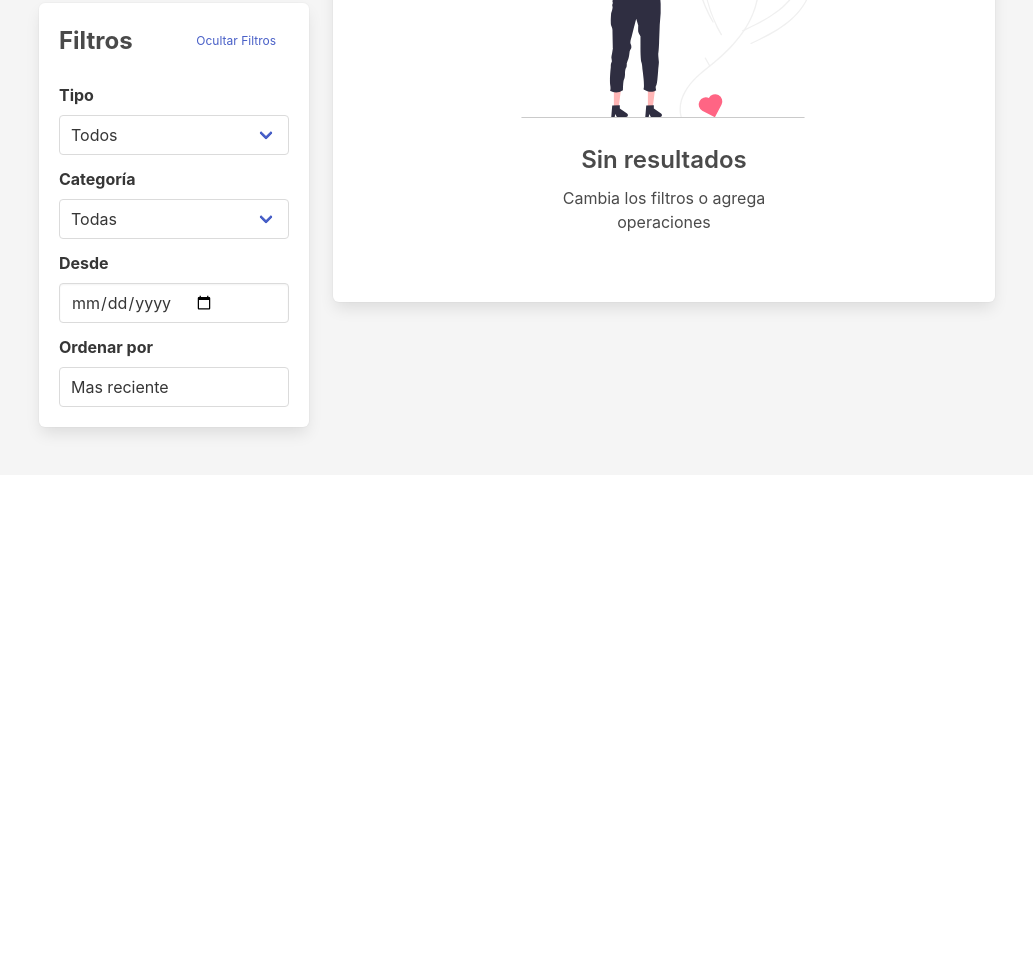
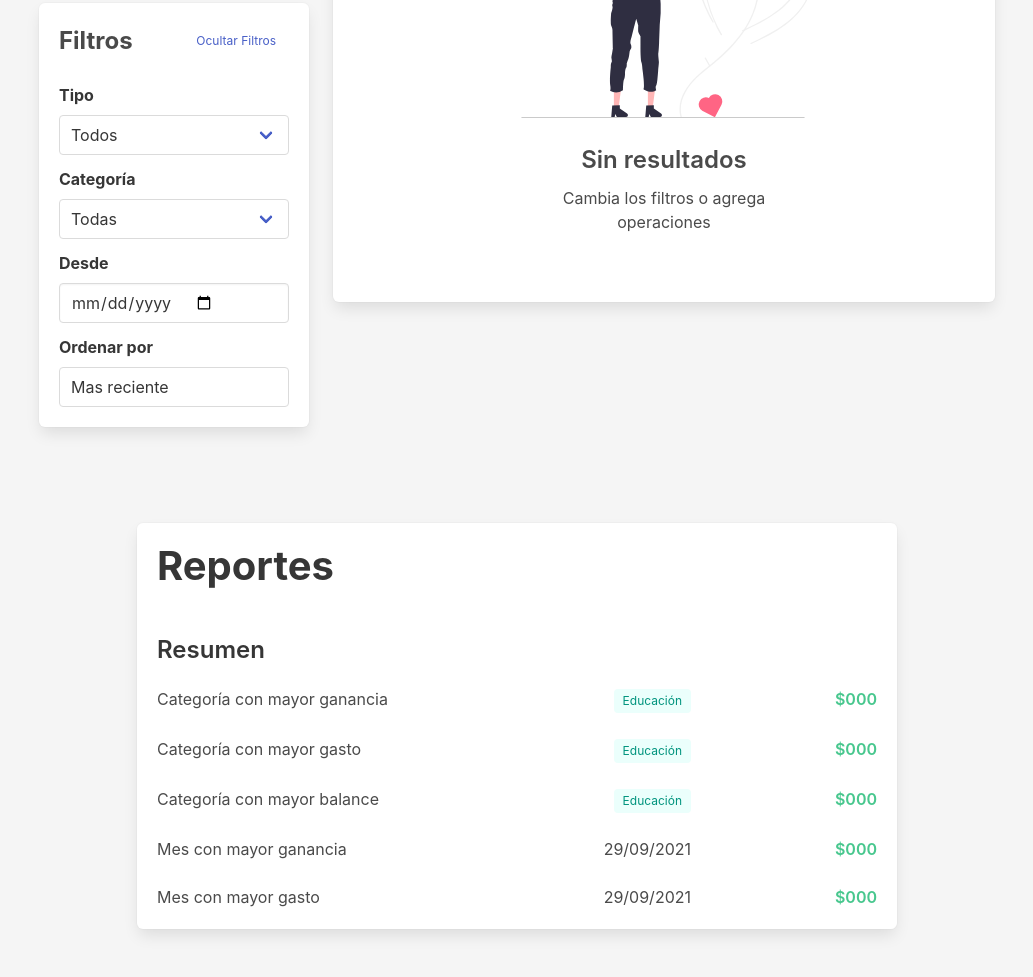
Before and after one commit to KariUlrich/AhorraDas, a plain HTML site: page index.html in a window 1280 px wide. Shown: the part 430-1407 px from the top of the page, without its empty margins (123-1156 px from the left). Before the commit the page ends 905 px from the top, so only its background shows below. Drawn offline with nearby package versions, Linux system fonts and the light colour scheme.

Commit message:
armando resumen de reporte

```diff
--- a/index.html
+++ b/index.html
@@ -1,5 +1,5 @@
 <!DOCTYPE html>
-<html lang="en">
+<html lang="es">
 <head>
     <meta charset="UTF-8">
     <meta http-equiv="X-UA-Compatible" content="IE=edge">
@@ -65,7 +65,7 @@
         <section class="secPrincipal section has-background-light">
             <div class="container">
             <div class="columns">
-                <div class="column is-3 is-offset-1">
+                <div class="column is-3-widescreen is-offset-1-widescreen is-4-desktop is-12-tablet">
                     <div class="box has-background-white">
                       <h3 class="is-size-3 has-text-weight-bold">Balance</h3>
                           <div class="columns is-vcentered mt-5">
@@ -168,7 +168,7 @@
             </div>
           </div>
         </section>
-  <!----------------------------------Categorias(oculta)-------------------------------------------->
+  <!----------------------------------Categorias(oculta)-------------------------------------->
         <section class="categorias section has-background-light is-hidden">
           <div class="container">
               <div class="columns">
@@ -246,8 +246,8 @@
               </div>
           </div>
         </section>
-  <!-----------------------------------Reportes(oculta)---------------------------------------------->
-        <section class="reportes section has-background-light is-hidden">
+  <!-----------------------------------Reportes(oculta)---------------------------------------->
+        <section class="section has-background-light is-hidden">
           <div class="container">
                 <div class="columns">
                     <div class="column is-8 is-offset-2">
@@ -267,7 +267,7 @@
                 </div>
           </div>
         </section>
-  <!--------------------------------Nueva Operación(oculta)----------------------------------------->
+  <!--------------------------------Nueva Operación(oculta)------------------------------------>
         <section class="section has-background-light nuevaOperacion is-hidden">
           <div class="container">
           <div class="columns">
@@ -324,23 +324,78 @@
                         </div>
                       </div>
                     </div>
-                    <div class="columns">
+                    <div class="columns mt-5">
                       <div class="column is-4 is-offset-8">
-                       <div class="field is-grouped mt-6 ml-5">
-                          <div class="control">
+                         <div class="buttons is-right">
                             <button class="button is-light" type="button" id="cancelar">Cancelar</button>
-                          </div>
-                          <div class="control">
                             <button class="button is-success" type="button" id="agregar">Agregar</button>
                           </div>
                       </div>
-                     </div>
                   </div>
                 </div>
               </div>
           </div>
       </div>
   </section>
+
+   <!--------------------------------Reportes con Info(oculta)--------------------------------->
+  <section class="reportes section has-background-light">
+    <div class="container">
+     <div class="columns">
+      <div class="column is-8 is-offset-2">
+        <div class="box has-background-white">
+          <h2 class= "title is-size-2 has-text-weight-bold mb-6">Reportes</h2>
+          <h4 class="title is-size-4 mb-5">Resumen</h4>
+          <div class="columns">
+            <div class="column is-6">Categoría con mayor ganancia
+            </div>
+            <div class="column is-3 has-text-right">
+              <span class="tag is-primary is-light">Educación</span>
+            </div>
+            <div class="column is-3 has-text-weight-semibold has-text-right has-text-success">$000
+            </div>
+          </div>
+          <div class="columns">
+            <div class="column is-6">Categoría con mayor gasto
+            </div>
+            <div class="column is-3 has-text-right">
+              <span class="tag is-primary is-light">Educación</span>
+            </div>
+            <div class="column is-3 has-text-weight-semibold has-text-right has-text-success">$000
+            </div>
+          </div>
+          <div class="columns">
+            <div class="column is-6">Categoría con mayor balance
+            </div>
+            <div class="column is-3 has-text-right">
+              <span class="tag is-primary is-light">Educación</span>
+            </div>
+            <div class="column is-3 has-text-weight-semibold has-text-right has-text-success">$000
+            </div>
+          </div>
+          <div class="columns">
+            <div class="column is-6">Mes con mayor ganancia
+            </div>
+            <div class="column is-3 has-text-right">29/09/2021
+            </div>
+            <div class="column is-3 has-text-weight-semibold has-text-right has-text-success">$000
+            </div>
+          </div>
+          <div class="columns">
+            <div class="column is-6">Mes con mayor gasto
+            </div>
+            <div class="column is-3 has-text-right">29/09/2021
+            </div>
+            <div class="column is-3 has-text-weight-semibold has-text-right has-text-success">$000
+            </div>
+          </div>
+        </div>
+       </div>
+     </div>
+    </div>
+  </section>
+
+
     </main>
 
    <script src="index.js"></script>
--- a/index.js
+++ b/index.js
@@ -48,9 +48,9 @@ const ocultarFiltros = () => {
         botonOcultarFiltros.textContent = "Ocultar Filtros"
     }
 }
-// ---------------------------------Boton Hamburguesa----------------------------------
 botonOcultarFiltros.onclick = ocultarFiltros
 
+// ---------------------------------Boton Hamburguesa----------------------------------
 const botonHamburguesa = document.querySelector(".botonHamburguesa")
 const hamburguesa = document.querySelector(".hamburguesa")
 
```
